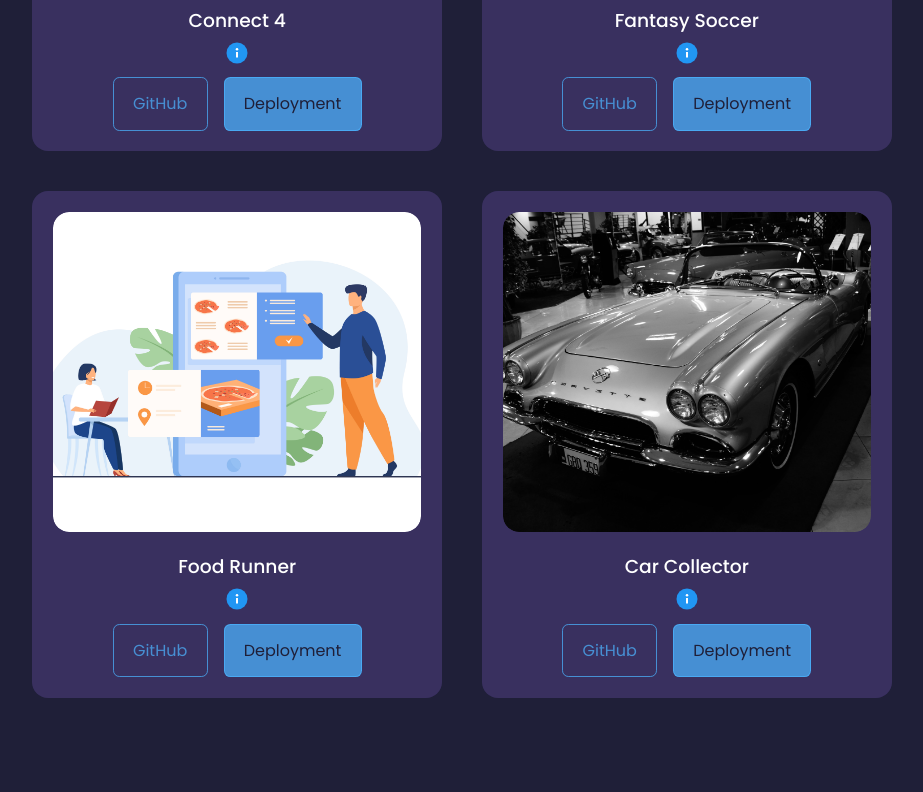
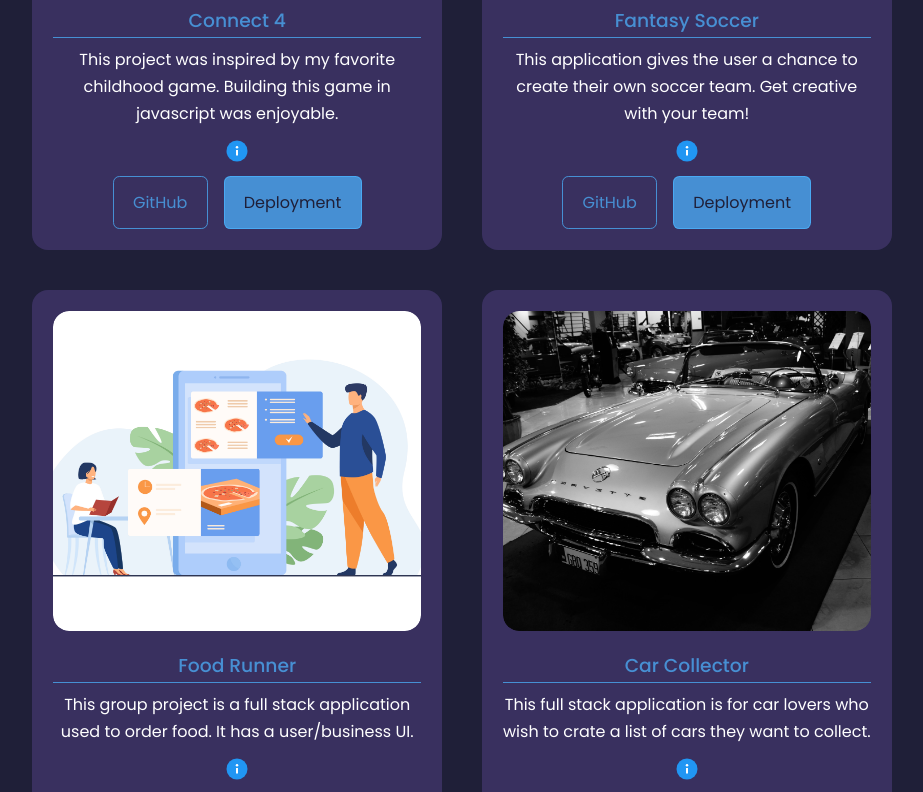
Before and after one commit to LedioDylgjeri/Portfolio, a React (Create React App) app: page / in a window 1280 px wide. Shown: the part 2400-3192 px from the top of the page, without its empty margins (178-1101 px from the left). Built offline with nearby package versions, Linux system fonts and the light colour scheme.

Commit message:
adjust project css

```diff
--- a/src/components/projects/Projects.jsx
+++ b/src/components/projects/Projects.jsx
@@ -27,6 +27,8 @@ const Projects = () => {
             <img src={P1} alt="Connect 4" className="project-img"/>
           </div>
           <h3>Connect 4</h3>
+          <div className="underline"></div>
+          <p className='project-details'>This project was inspired by my favorite childhood game. Building this game in javascript was enjoyable.</p>
           <div className="info">
             <Tippy content={
               <ul>
@@ -63,6 +65,7 @@ const Projects = () => {
             <img src={P2} alt="Connect 4" className="project-img"/>
           </div>
           <h3>Fantasy Soccer</h3>
+          <p className='project-details'>This application gives the user a chance to create their own soccer team. Get creative with your team!</p>
           <div className="info">
             <Tippy content={
               <ul>
@@ -103,6 +106,7 @@ const Projects = () => {
             <img src={P3} alt="Connect 4" className="project-img"/>
           </div>
           <h3>Food Runner</h3>
+          <p className='project-details'>This group project is a full stack application used to order food. It has a user/business UI.</p>
           <div className="info">
             <Tippy content={
               <ul>
@@ -143,6 +147,7 @@ const Projects = () => {
             <img src={P4} alt="Connect 4" className="project-img"/>
           </div>
           <h3>Car Collector</h3>
+          <p className='project-details'>This full stack application is for car lovers who wish to crate a list of cars they want to collect.</p>
           <div className='info'>
             <Tippy content={
               <ul>
--- a/src/components/projects/projects.css
+++ b/src/components/projects/projects.css
@@ -32,13 +32,20 @@
 }
 
 .portfolio_item h3 {
+  color: var(--color-primary);
+  border-bottom: 1px solid var(--color-primary);
   margin: 1.2rem 0 2rem;
+  text-align: center;
+}
+
+.portfolio_item p {
+  margin-top: -1.5rem;
   text-align: center;
 }
 
 .info {
   text-align: center;
-  margin-top: -2rem;
+  margin-top: .5rem;
   font-size: 1.5rem;
 }
 
```
